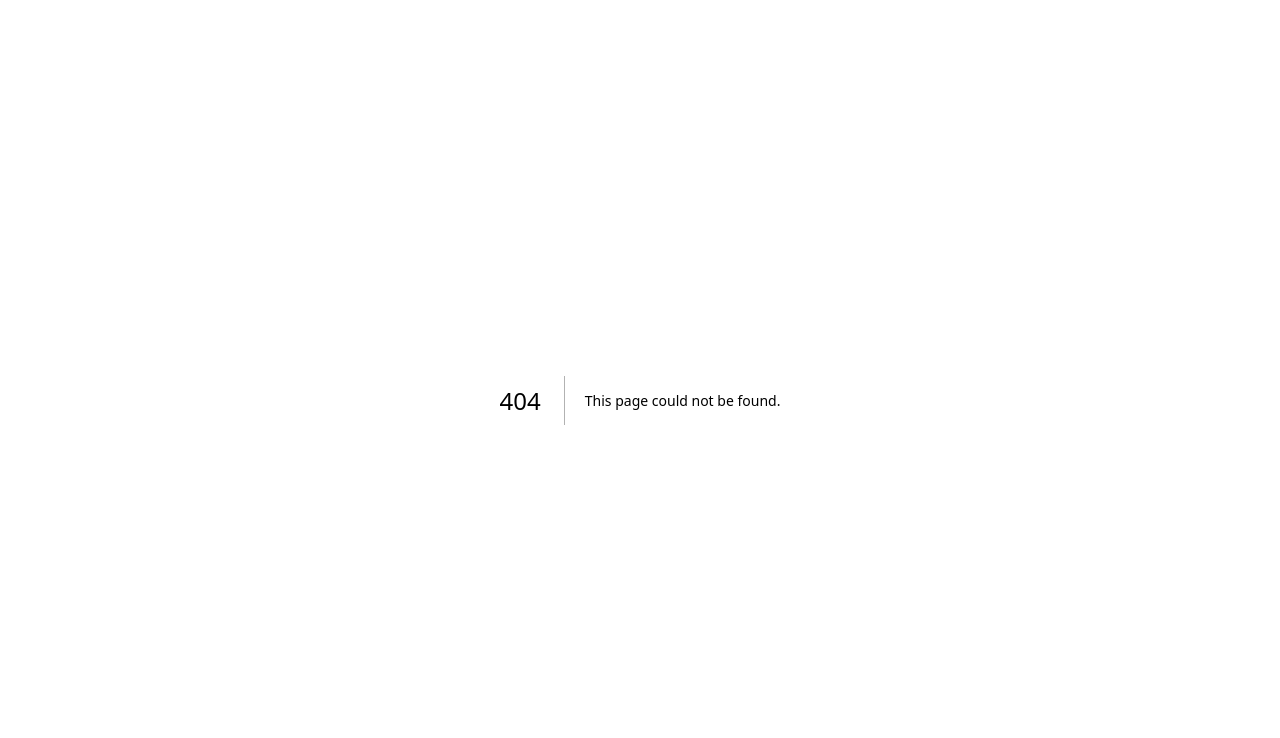
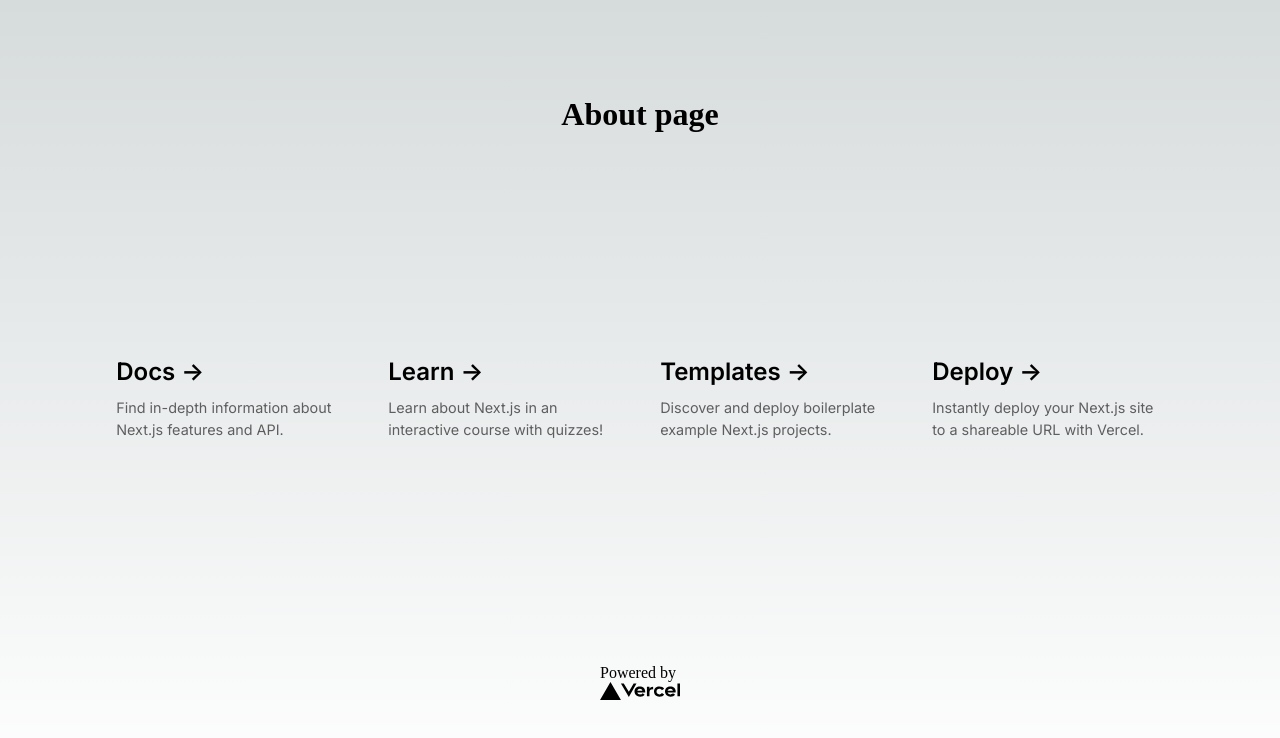
Before and after one commit to TetsuyaAzami/next-tutorial, a Next.js app: page /about in a window 1280 px wide. Before the commit this address had no page. Shown: the top 738 px of the page. Built offline with nearby package versions, Linux system fonts and the light colour scheme.

Commit message:
aboutページを追加

```diff
--- /dev/null
+++ b/pages/about.js
@@ -0,0 +1,25 @@
+import Head from 'next/head'
+import { Inter } from 'next/font/google'
+import styles from '@/styles/Home.module.css'
+import { Footer } from '@/components/Footer'
+import { Links } from '@/components/Links'
+
+const inter = Inter({ subsets: ['latin'] })
+
+export default function Home() {
+  return (
+    <>
+      <Head>
+        <title>About</title>
+        <meta name="description" content="Generated by create next app" />
+        <meta name="viewport" content="width=device-width, initial-scale=1" />
+        <link rel="icon" href="/favicon.ico" />
+      </Head>
+      <main className={styles.main}>
+        <h1 className={styles.title}>About page</h1>
+        <Links />
+        <Footer />
+      </main>
+    </>
+  )
+}
```
